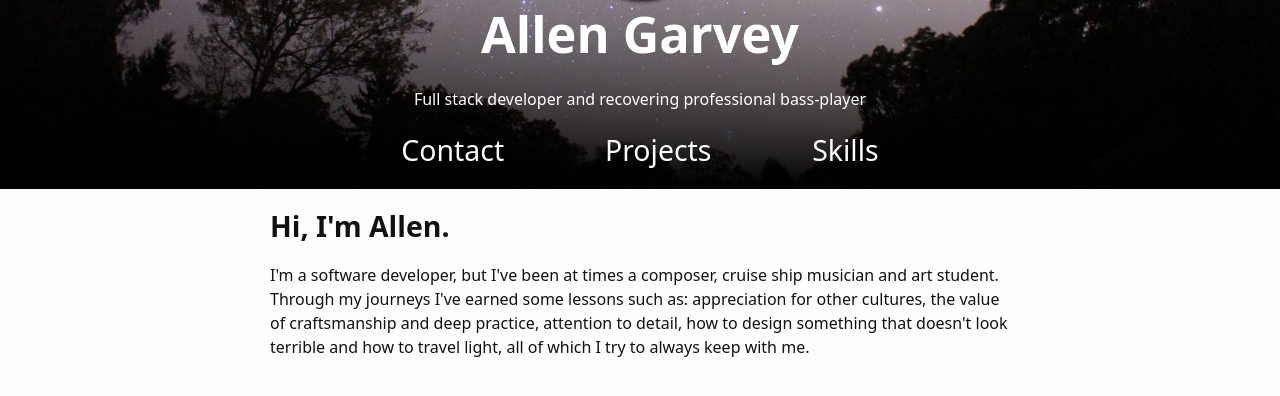
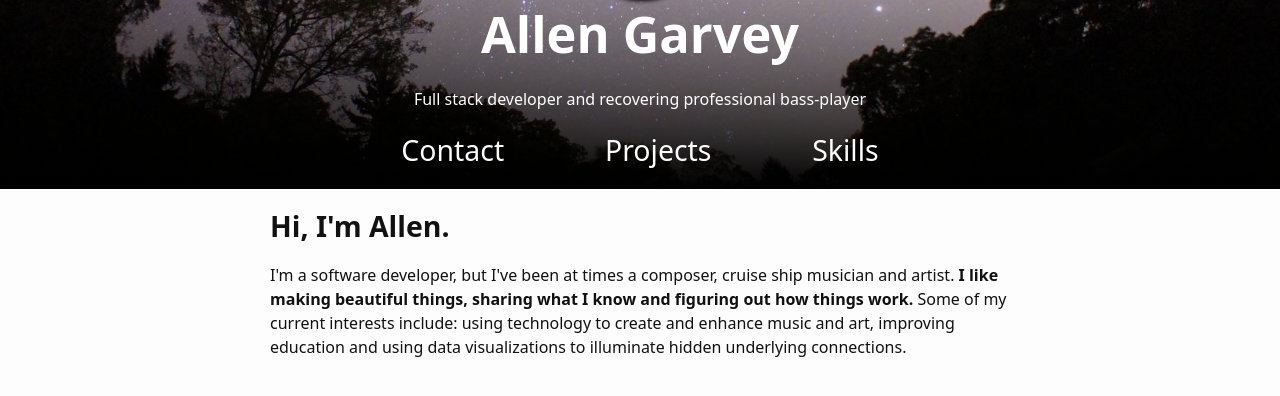
Before and after one commit to allen-garvey/personal-website-4, a Jekyll site: the page built from index.html, in a window 1280 px wide, cut to the strip 240-636 px from the top of the page. Built offline with Jekyll 4.4.1, drawn with Linux system fonts in a browser that asks for light colours.

Commit message:
edit homepage text

```diff
--- a/_includes/homepage_text.html
+++ b/_includes/homepage_text.html
@@ -1,2 +1,2 @@
-<h2>Hi, I'm Allen.</h2>
-<p>I'm a software developer, but I've been at times a composer, cruise ship musician and art student. Through my journeys I've earned some lessons such as: appreciation for other cultures, the value of craftsmanship and deep practice, attention to detail, how to design something that doesn't look terrible and how to travel light, all of which I try to always keep with me.</p>
+<h2 class="home-text-title">Hi, I'm Allen.</h2>
+<p>I'm a software developer, but I've been at times a composer, cruise ship musician and artist. <strong>I like making beautiful things, sharing what I know and figuring out how things work.</strong> Some of my current interests include: using technology to create and enhance music and art, improving education and using data visualizations to illuminate hidden underlying connections.</p>
```
